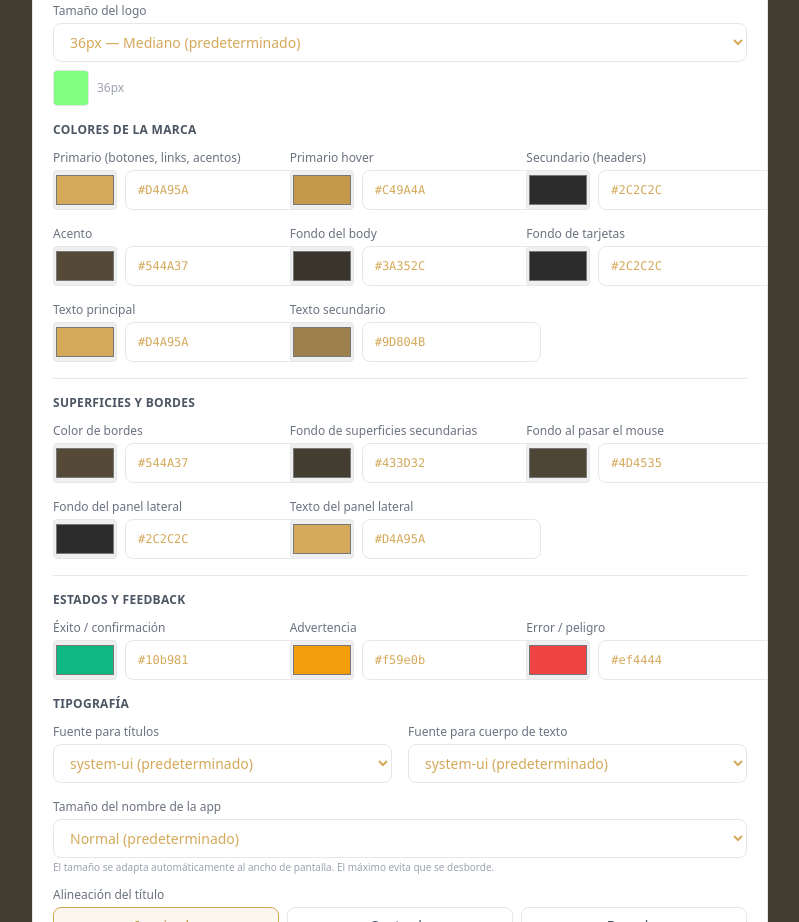
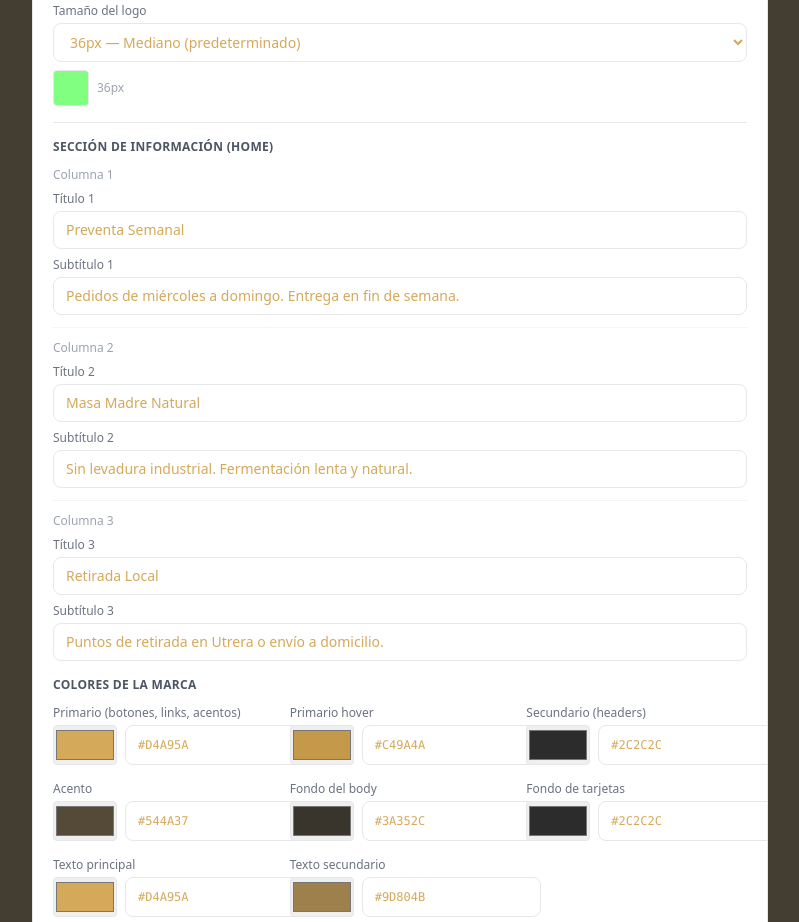
Before and after one commit to DesarrolloWeb-PDL/tiempo-bakery, a Next.js app: page /admin/configuracion in a window 1280 px wide. Shown: the part 2580-3502 px from the top of the page, without its empty margins (368-1167 px from the left). Built offline with nearby package versions, Linux system fonts and the light colour scheme; no server answers; the database is empty.

Commit message:
feat: make info section texts editable from admin config

```diff
--- a/src/app/admin/configuracion/page.tsx
+++ b/src/app/admin/configuracion/page.tsx
@@ -810,6 +810,12 @@ export default function AdminConfigPage() {
     successColor: '#10b981',
     warningColor: '#f59e0b',
     errorColor: '#ef4444',
+    infoTitle1: 'Preventa Semanal',
+    infoSubtitle1: 'Pedidos de miércoles a domingo. Entrega en fin de semana.',
+    infoTitle2: 'Masa Madre Natural',
+    infoSubtitle2: 'Sin levadura industrial. Fermentación lenta y natural.',
+    infoTitle3: 'Retirada Local',
+    infoSubtitle3: 'Puntos de retirada en Utrera o envío a domicilio.',
   })
   const [loadingPayments, setLoadingPayments] = useState(true)
   const [paymentSettings, setPaymentSettings] = useState<{
@@ -1509,6 +1515,44 @@ export default function AdminConfigPage() {
               />
               <span className="text-xs text-gray-400">{theme.logoSize}px</span>
             </div>
+          </div>
+
+          {/* Info section texts */}
+          <div className="border-t border-gray-200 pt-4">
+            <p className="text-xs font-semibold text-gray-600 mb-3 uppercase tracking-wide">Sección de información (home)</p>
+            {([
+              { num: 1, titleKey: 'infoTitle1' as const, subKey: 'infoSubtitle1' as const, titleLabel: 'Título 1', subLabel: 'Subtítulo 1' },
+              { num: 2, titleKey: 'infoTitle2' as const, subKey: 'infoSubtitle2' as const, titleLabel: 'Título 2', subLabel: 'Subtítulo 2' },
+              { num: 3, titleKey: 'infoTitle3' as const, subKey: 'infoSubtitle3' as const, titleLabel: 'Título 3', subLabel: 'Subtítulo 3' },
+            ]).map(({ num, titleKey, subKey, titleLabel, subLabel }) => (
+              <div key={num} className="mb-3 pb-3 border-b border-gray-100 last:border-b-0 last:mb-0 last:pb-0">
+                <p className="text-xs text-gray-400 mb-2">Columna {num}</p>
+                <div className="space-y-2">
+                  <div>
+                    <label className="block text-xs text-gray-500 mb-1">{titleLabel}</label>
+                    <input
+                      type="text"
+                      value={(theme as any)[titleKey]}
+                      disabled={loadingTheme || savingTheme}
+                      onChange={(e) => setTheme({ ...theme, [titleKey]: e.target.value })}
+                      className="w-full px-3 py-2 rounded-lg border border-gray-200 text-sm"
+                      placeholder="Título"
+                    />
+                  </div>
+                  <div>
+                    <label className="block text-xs text-gray-500 mb-1">{subLabel}</label>
+                    <input
+                      type="text"
+                      value={(theme as any)[subKey]}
+                      disabled={loadingTheme || savingTheme}
+                      onChange={(e) => setTheme({ ...theme, [subKey]: e.target.value })}
+                      className="w-full px-3 py-2 rounded-lg border border-gray-200 text-sm"
+                      placeholder="Subtítulo"
+                    />
+                  </div>
+                </div>
+              </div>
+            ))}
           </div>
 
           {/* Colores */}
--- a/src/app/api/admin/tema/route.ts
+++ b/src/app/api/admin/tema/route.ts
@@ -64,6 +64,12 @@ const themeSchema = z.object({
   successColor: hexColor,
   warningColor: hexColor,
   errorColor: hexColor,
+  infoTitle1: z.string().min(1).max(100),
+  infoSubtitle1: z.string().max(300),
+  infoTitle2: z.string().min(1).max(100),
+  infoSubtitle2: z.string().max(300),
+  infoTitle3: z.string().min(1).max(100),
+  infoSubtitle3: z.string().max(300),
 })
 
 type ThemeConfig = z.infer<typeof themeSchema>
@@ -93,6 +99,12 @@ const DEFAULT_THEME: ThemeConfig = {
   successColor: '#10b981',
   warningColor: '#f59e0b',
   errorColor: '#ef4444',
+  infoTitle1: 'Preventa Semanal',
+  infoSubtitle1: 'Pedidos de miércoles a domingo. Entrega en fin de semana.',
+  infoTitle2: 'Masa Madre Natural',
+  infoSubtitle2: 'Sin levadura industrial. Fermentación lenta y natural.',
+  infoTitle3: 'Retirada Local',
+  infoSubtitle3: 'Puntos de retirada en Utrera o envío a domicilio.',
 }
 
 const THEME_KEYS = Object.keys(DEFAULT_THEME) as (keyof ThemeConfig)[]
--- a/src/app/page.tsx
+++ b/src/app/page.tsx
@@ -235,20 +235,20 @@ export default async function HomePage() {
             <div className="text-center">
               <Calendar className="w-10 h-10 mx-auto mb-3 text-brand-gold" />
               <h3 className="font-semibold text-brand-gold-dark mb-2">
-                Preventa Semanal
+                {themeConfig.infoTitle1}
               </h3>
               <p className="text-sm text-white/80">
-                Pedidos de miércoles a domingo. Entrega en fin de semana.
+                {themeConfig.infoSubtitle1}
               </p>
             </div>
             <div className="text-center">
               {themeConfig.logoUrl ? (
                 <Image
                   src={themeConfig.logoUrl}
-                  alt="Masa Madre Natural"
+                  alt={themeConfig.infoTitle2}
                   width={40}
                   height={40}
-                  className="mx-auto mb-3 object-contain"
+                  className="mx-auto mb-3 w-10 h-10 object-contain"
                 />
               ) : (
                 <svg viewBox="0 0 24 24" fill="none" stroke="currentColor" strokeWidth="1.5" className="w-10 h-10 mx-auto mb-3 text-brand-gold">
@@ -264,19 +264,19 @@ export default async function HomePage() {
                 </svg>
               )}
               <h3 className="font-semibold text-brand-gold-dark mb-2">
-                Masa Madre Natural
+                {themeConfig.infoTitle2}
               </h3>
               <p className="text-sm text-white/80">
-                Sin levadura industrial. Fermentación lenta y natural.
+                {themeConfig.infoSubtitle2}
               </p>
             </div>
             <div className="text-center">
               <Map className="w-10 h-10 mx-auto mb-3 text-brand-gold" />
               <h3 className="font-semibold text-brand-gold-dark mb-2">
-                Retirada Local
+                {themeConfig.infoTitle3}
               </h3>
               <p className="text-sm text-white/80">
-                Puntos de retirada en Utrera o envío a domicilio.
+                {themeConfig.infoSubtitle3}
               </p>
             </div>
           </div>
--- a/src/lib/app-theme.ts
+++ b/src/lib/app-theme.ts
@@ -8,6 +8,12 @@ export interface AppTheme {
   primaryColor: string
   secondaryColor: string
   accentColor: string
+  infoTitle1: string
+  infoSubtitle1: string
+  infoTitle2: string
+  infoSubtitle2: string
+  infoTitle3: string
+  infoSubtitle3: string
 }
 
 const DEFAULT_THEME: AppTheme = {
@@ -17,6 +23,12 @@ const DEFAULT_THEME: AppTheme = {
   primaryColor: '#d89a44',
   secondaryColor: '#2c2c2c',
   accentColor: '#f5f5f5',
+  infoTitle1: 'Preventa Semanal',
+  infoSubtitle1: 'Pedidos de miércoles a domingo. Entrega en fin de semana.',
+  infoTitle2: 'Masa Madre Natural',
+  infoSubtitle2: 'Sin levadura industrial. Fermentación lenta y natural.',
+  infoTitle3: 'Retirada Local',
+  infoSubtitle3: 'Puntos de retirada en Utrera o envío a domicilio.',
 }
 
 export async function getThemeConfig(): Promise<AppTheme> {
@@ -31,6 +43,12 @@ export async function getThemeConfig(): Promise<AppTheme> {
             'theme_primaryColor',
             'theme_secondaryColor',
             'theme_accentColor',
+            'theme_infoTitle1',
+            'theme_infoSubtitle1',
+            'theme_infoTitle2',
+            'theme_infoSubtitle2',
+            'theme_infoTitle3',
+            'theme_infoSubtitle3',
           ],
         },
       },
```
